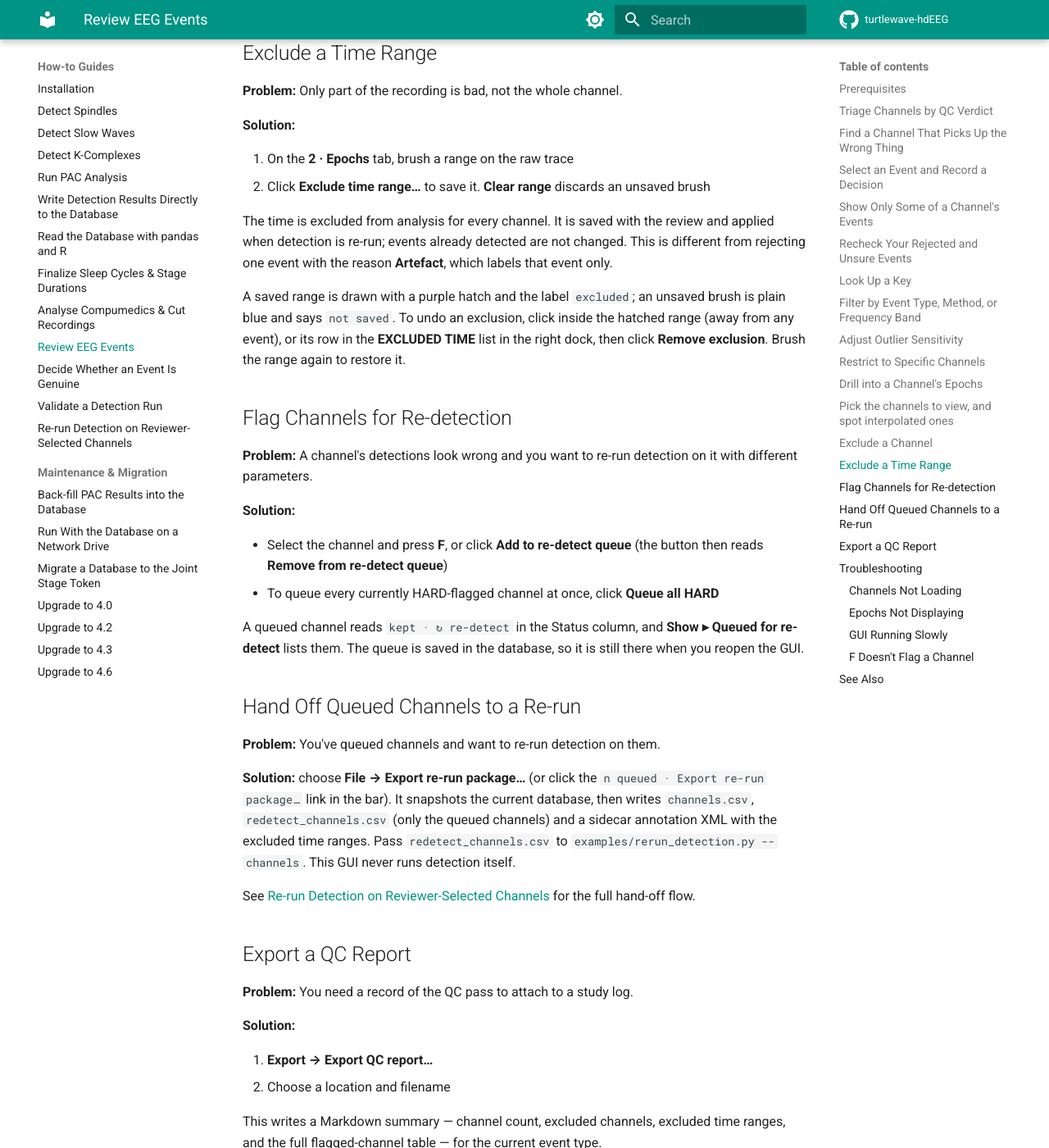
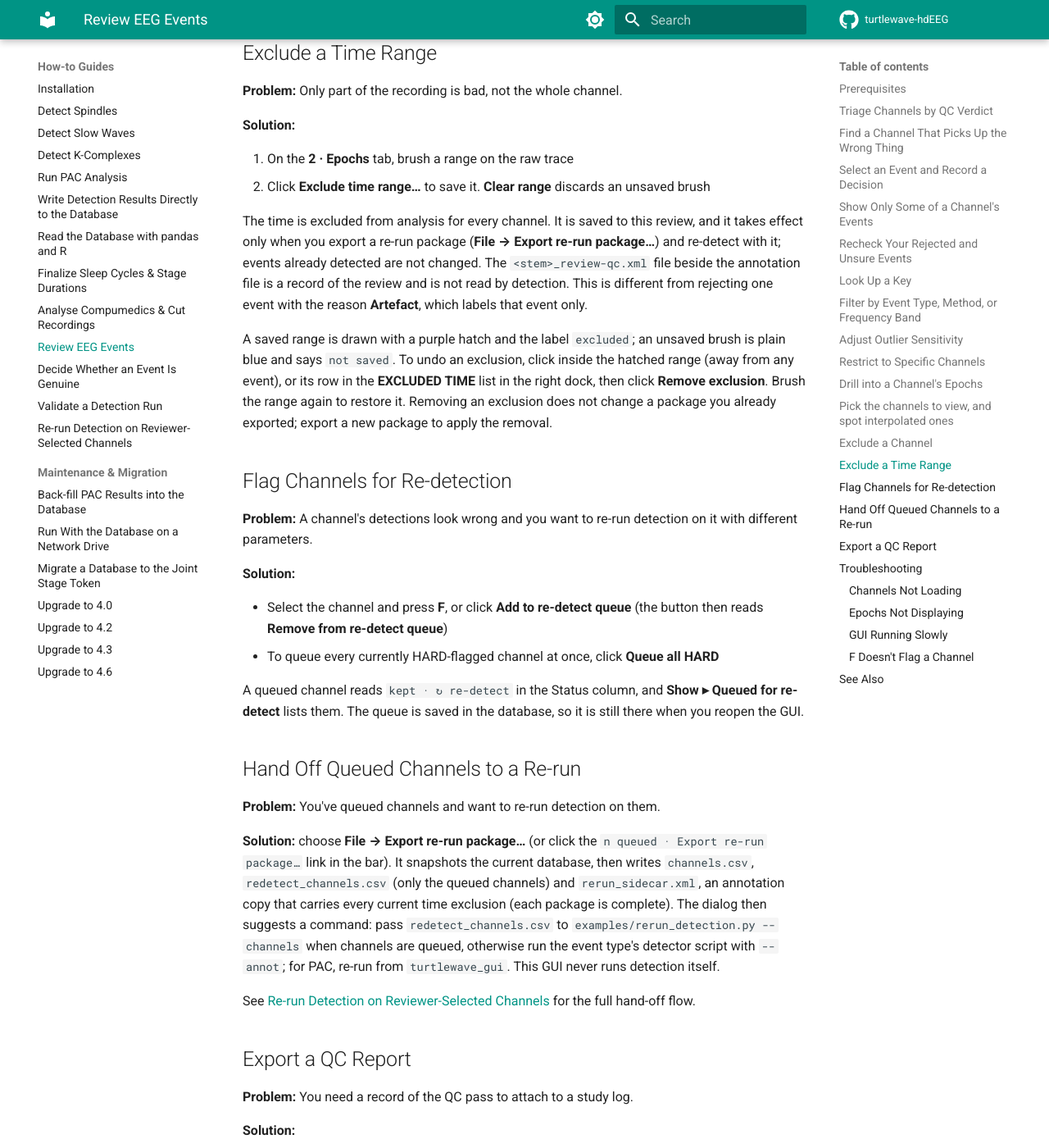
Before and after one commit to TancyKao/TurtleWave-hdEEG, an MkDocs documentation site: the page built from docs/how-to/review-eeg-events.md, in a window 1280 px wide and 1400 px high, scrolled down 4774 px. Shown: the whole window at 82% size. Built offline with MkDocs 1.6.1 and Material for MkDocs 9.7.7, drawn with Linux system fonts in a browser that asks for light colours; comment, search, counter and statistics services are not loaded.

Commit message:
Document how exclusions reach re-detection

```diff
--- a/docs/how-to/review-eeg-events.md
+++ b/docs/how-to/review-eeg-events.md
@@ -184,15 +184,19 @@ density and CSV exports are unchanged. Its Status reads `× excluded`.
 1. On the **2 · Epochs** tab, brush a range on the raw trace
 2. Click **Exclude time range…** to save it. **Clear range** discards an unsaved brush
 
-The time is excluded from analysis for every channel. It is saved with the
-review and applied when detection is re-run; events already detected are not
-changed. This is different from rejecting one event with the reason
+The time is excluded from analysis for every channel. It is saved to this
+review, and it takes effect only when you export a re-run package (**File →
+Export re-run package…**) and re-detect with it; events already detected are not
+changed. The `<stem>_review-qc.xml` file beside the annotation file is a record
+of the review and is not read by detection. This is different from rejecting one event with the reason
 **Artefact**, which labels that event only.
 
 A saved range is drawn with a purple hatch and the label `excluded`; an unsaved
 brush is plain blue and says `not saved`. To undo an exclusion, click inside the
 hatched range (away from any event), or its row in the **EXCLUDED TIME** list in
-the right dock, then click **Remove exclusion**. Brush the range again to restore it.
+the right dock, then click **Remove exclusion**. Brush the range again to restore it. Removing an
+exclusion does not change a package you already exported; export a new package
+to apply the removal.
 
 ## Flag Channels for Re-detection
 
@@ -214,9 +218,11 @@ still there when you reopen the GUI.
 **Solution:** choose **File → Export re-run package…** (or click the `n queued ·
 Export re-run package…` link in the bar). It snapshots the current database,
 then writes `channels.csv`, `redetect_channels.csv` (only the queued channels)
-and a sidecar annotation XML with the excluded time ranges. Pass
-`redetect_channels.csv` to `examples/rerun_detection.py --channels`. This GUI
-never runs detection itself.
+and `rerun_sidecar.xml`, an annotation copy that carries every current time
+exclusion (each package is complete). The dialog then suggests a command: pass
+`redetect_channels.csv` to `examples/rerun_detection.py --channels` when channels
+are queued, otherwise run the event type's detector script with `--annot`; for PAC,
+re-run from `turtlewave_gui`. This GUI never runs detection itself.
 
 See [Re-run Detection on Reviewer-Selected Channels](rerun-detection-on-channels.md) for the full hand-off flow.
 
```
Also changed, not shown: docs/how-to/decide-if-an-event-is-genuine.md (+2 -2 lines), docs/how-to/rerun-detection-on-channels.md (+14 -5 lines), docs/how-to/upgrade-to-4.6.md (+5 -2 lines), docs/reference/eeg-review-gui.md (+16 -8 lines).
